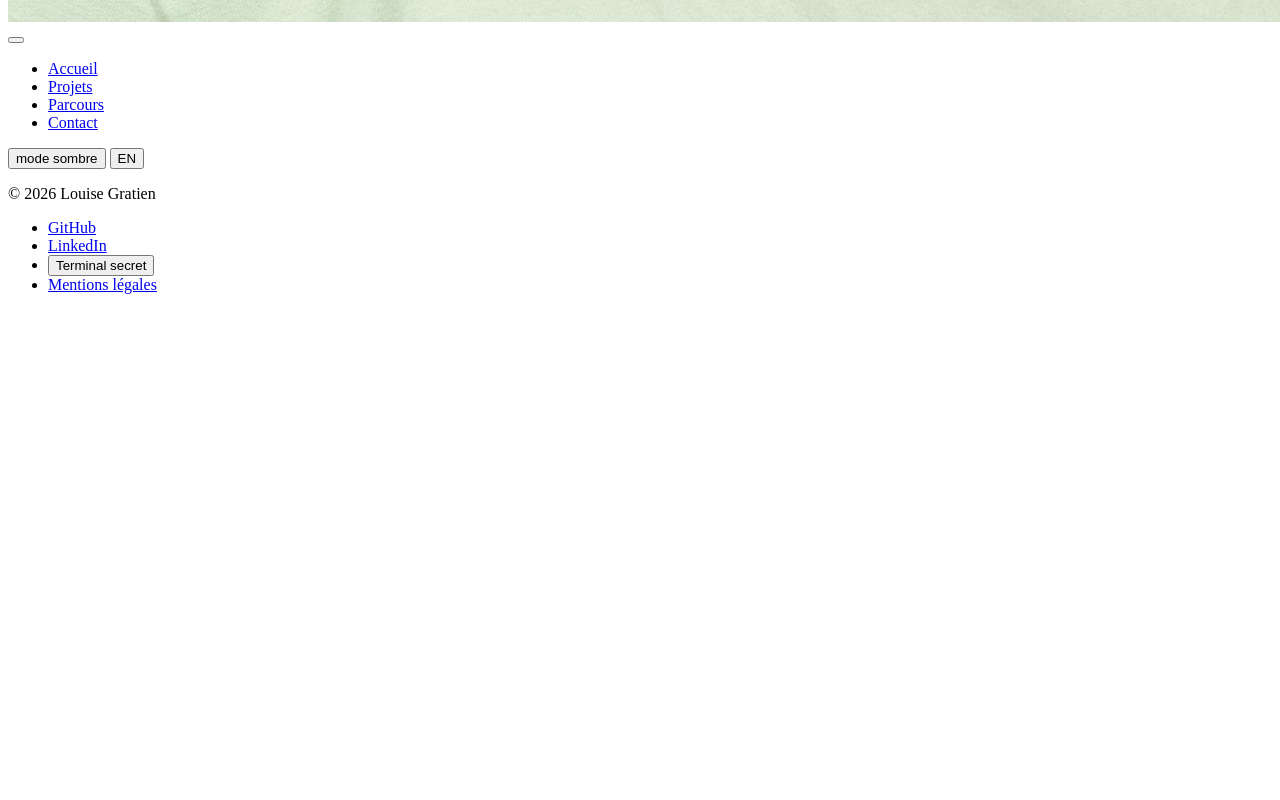
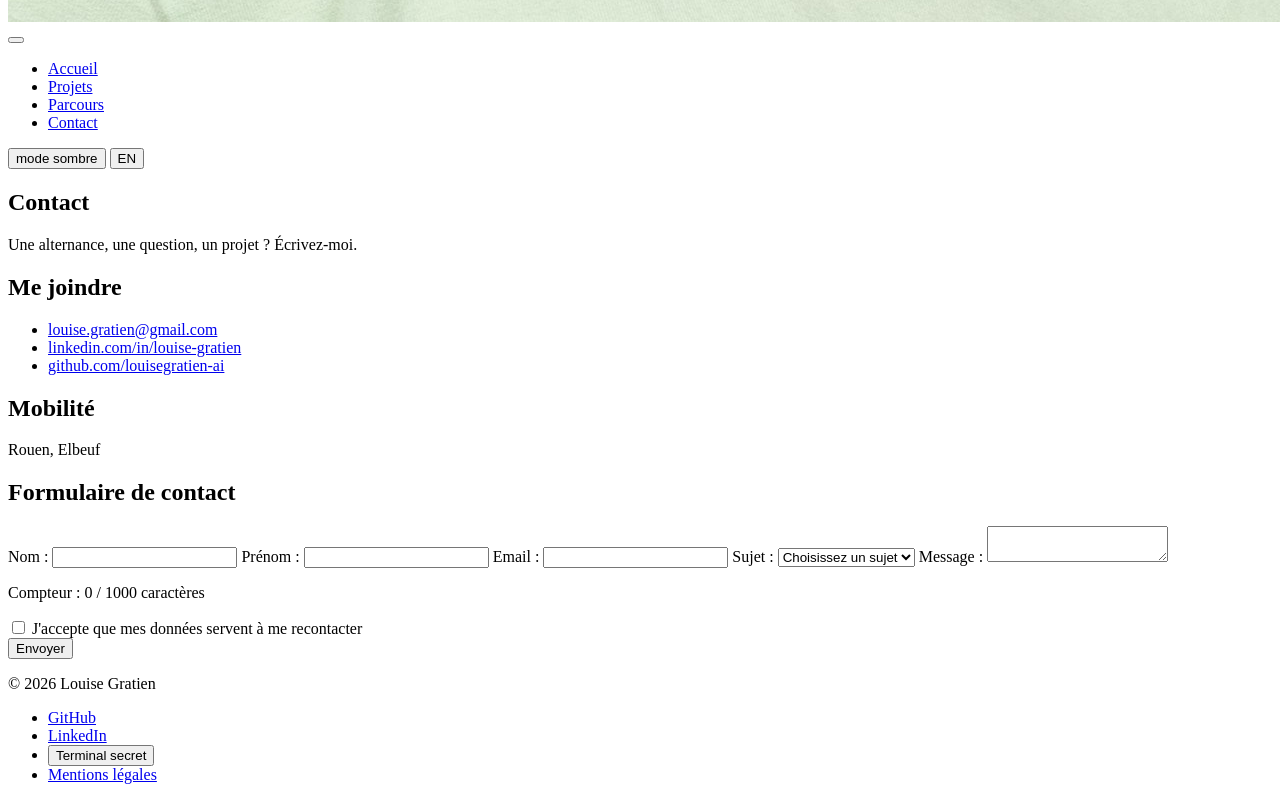
Before and after one commit to louisegratien-ai/portfolio, a plain HTML site: page pages/contact.html in a window 1280 px wide. Shown: the part 1836-2636 px from the top of the page. Before the commit the page ends 2146 px from the top, so only its background shows below. Drawn offline with Linux system fonts and the light colour scheme.

Commit message:
formulaire et case contact

```diff
--- a/pages/contact.html
+++ b/pages/contact.html
@@ -47,7 +47,46 @@
     </div>
 </header>
 <main>
-
+    <section id="contact-link">
+        <h1>Contact</h1>
+        <p>Une alternance, une question, un projet ? Écrivez-moi.</p>
+        <div class="case">
+            <h2>Me joindre</h2>
+            <ul>
+                <li><a href="mailto:louise.gratien@gmail.com">louise.gratien@gmail.com</a></li>
+                <li><a href="https://www.linkedin.com/in/louise-gratien">linkedin.com/in/louise-gratien</a></li>
+                <li><a href="https://github.com/louisegratien-ai">github.com/louisegratien-ai</a></li>
+            </ul>
+            <h2>Mobilité</h2>
+            <p>Rouen, Elbeuf</p>
+        </div>
+    </section>
+    <section id="form">
+        <h2>Formulaire de contact</h2>
+        <form action="" method="post">
+            <label for="nom">Nom :</label>
+            <input type="text" id="nom" name="nom" required>
+            <label for="prenom">Prénom :</label>
+            <input type="text" id="prenom" name="prenom" required>
+            <label for="mail">Email :</label>
+            <input type="email" id="mail" name="mail" required>
+            <label for="sujet">Sujet :</label>
+            <select id="sujet" name="sujet" required>
+                <option value="">Choisissez un sujet</option>
+                <option>Offre d'alternance</option>
+                <option>Question</option>
+                <option>Demande de site</option>
+            </select>
+            <label for="message">Message :</label>
+            <textarea id="message" name="message" minlength="10" maxlength="1000" aria-describedby="compteur" required></textarea>
+            <p id="compteur">Compteur : 0 / 1000 caractères</p>
+            <div class="check">
+                <input type="checkbox" id="condition" required>
+                <label for="condition">J'accepte que mes données servent à me recontacter </label>
+            </div>
+            <button class="bouton">Envoyer</button>
+        </form>
+    </section>
 </main>
 <footer>
     <p>© 2026 Louise Gratien</p>
```
